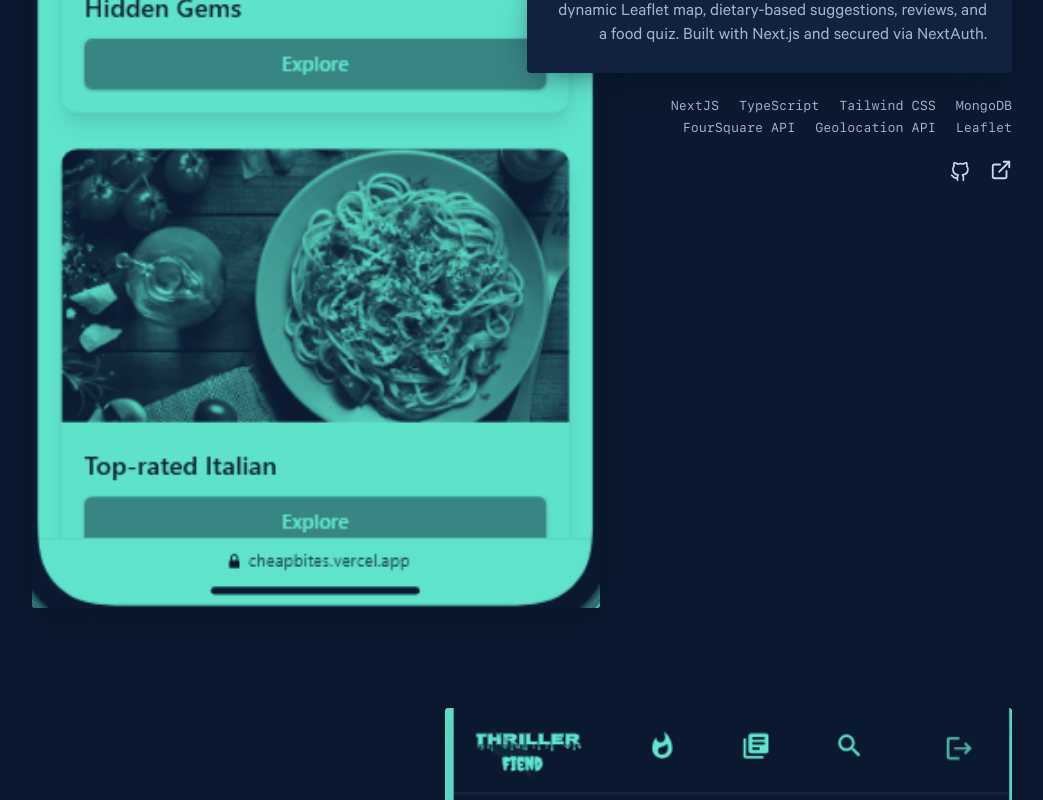
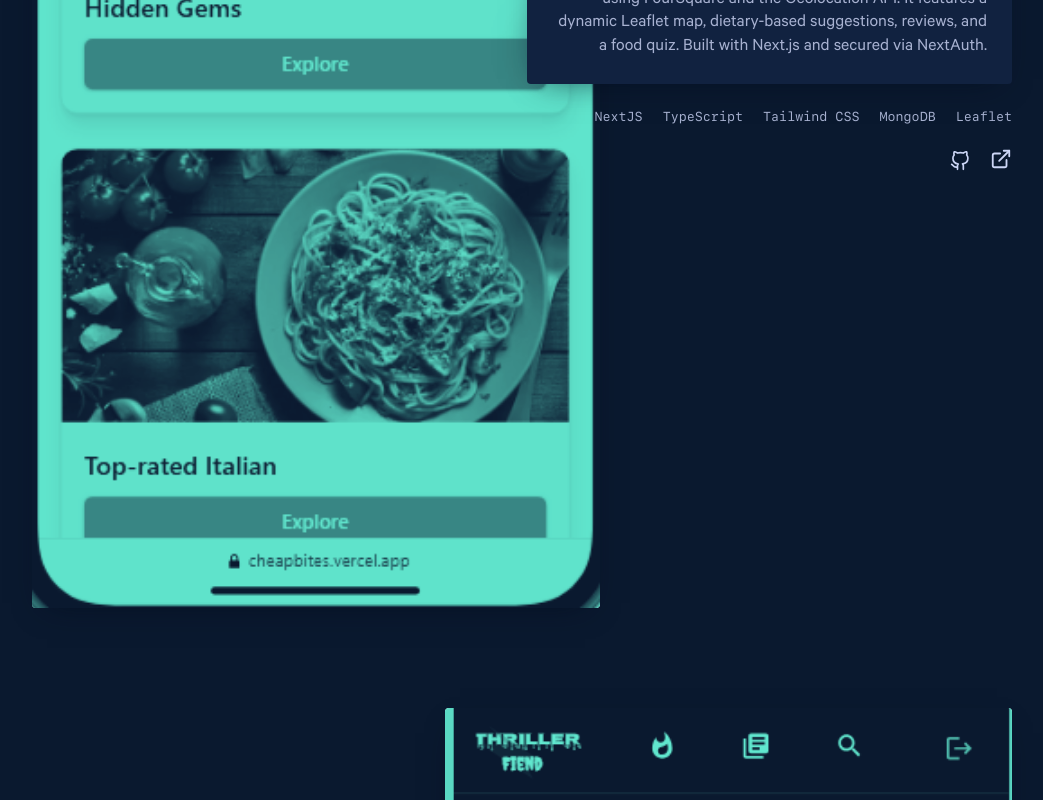
Before and after one commit to Davies70/portfolio, a React (Vite) app: page / in a window 1280 px wide. Shown: the part 2200-3000 px from the top of the page, without its empty margins (118-1161 px from the left). Built offline with nearby package versions, Linux system fonts and the light colour scheme.

Commit message:
Refactor project imports and update project details in data.js

```diff
--- a/src/App.jsx
+++ b/src/App.jsx
@@ -1,14 +1,14 @@
-import styled from 'styled-components'
-import Hero from './components/sections/Hero'
-import About from './components/sections/About'
-import Layout from './components/Layout'
-import Featured from './components/sections/Featured'
-// import Projects from './components/sections/Projects'
-import Contact from './components/sections/Contact'
+import styled from 'styled-components';
+import Hero from './components/sections/Hero';
+import About from './components/sections/About';
+import Layout from './components/Layout';
+import Featured from './components/sections/Featured';
+import Projects from './components/sections/Projects';
+import Contact from './components/sections/Contact';
 
 const StyledMainContainer = styled.main`
   counter-reset: section;
-`
+`;
 function App() {
   return (
     <Layout>
@@ -16,11 +16,11 @@ function App() {
         <Hero />
         <About />
         <Featured />
-        {/* <Projects /> */}
+        <Projects />
         <Contact />
       </StyledMainContainer>
     </Layout>
-  )
+  );
 }
 
-export default App
+export default App;
--- a/src/data.js
+++ b/src/data.js
@@ -5,31 +5,12 @@ import Cover4 from './images/shopapo.png';
 export const projects = [
   {
     frontmatter: {
-      github: 'https://github.com/Davies70/q_Books/',
-      external: 'https://fanciful-pastelito-176d7b.netlify.app/',
-      title: 'q_Books',
+      github: 'https://github.com/Davies70/sumbot',
+      external: 'https://sumbot.netlify.app',
+      title: 'Sumbot: AI Text Summarizer',
       tech: ['HTML', 'CSS', 'JavaScript'],
     },
-    html: '<p>q_Books is a lightweight web app that lets users search books in real-time using the Google Books API. Search by title, author, or genre. It also includes a toggleable day/night reading mode for user comfort.</p>',
-  },
-
-  {
-    frontmatter: {
-      github: 'https://github.com/Davies70/patientor_backend',
-      external: 'https://patientorbackend-production.up.railway.app',
-      title: 'Patientor',
-      tech: ['TypeScript', 'React', 'Node.js', 'Express', 'Material UI'],
-    },
-    html: '<p>Patientor is a modern healthcare management platform. It stores patient records securely, displays health summaries, and supports medical history tracking—streamlining care processes for clinics.</p>',
-  },
-
-  {
-    frontmatter: {
-      github: 'https://github.com/Davies70/rate-repository-app/',
-      title: 'Rate My Repository App',
-      tech: ['React Native'],
-    },
-    html: `<p>RateMyRepository is a React Native app for rating and reviewing GitHub repositories. It fetches repo data using GitHub’s API and offers sorting, review analytics, and a polished interface for feedback-driven collaboration.</p>`,
+    html: '<p>A lightweight browser-based text summarization tool that extracts the most important sentences and keywords from a given text. It uses multiple summarization algorithms including frequency-based, simple, keyword-based, and graph-based (PageRank) methods.</p>',
   },
 
   {
@@ -48,15 +29,7 @@ export const featuredProjects = [
       frontmatter: {
         external: 'https://cheapbites.vercel.app',
         title: 'CheapBites',
-        tech: [
-          'NextJS',
-          'TypeScript',
-          'Tailwind CSS',
-          'MongoDB',
-          'FourSquare API',
-          'Geolocation API',
-          'Leaflet',
-        ],
+        tech: ['NextJS', 'TypeScript', 'Tailwind CSS', 'MongoDB', 'Leaflet'],
         github: 'https://github.com/Davies70/cheapbites',
         cover: Cover2,
         cta: '',
```
